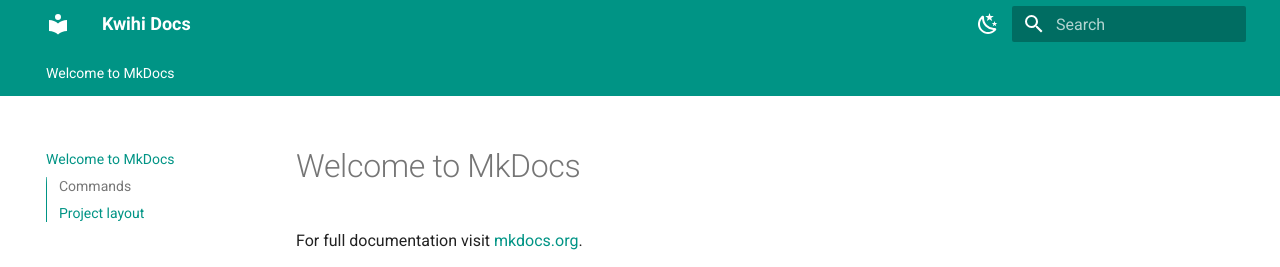
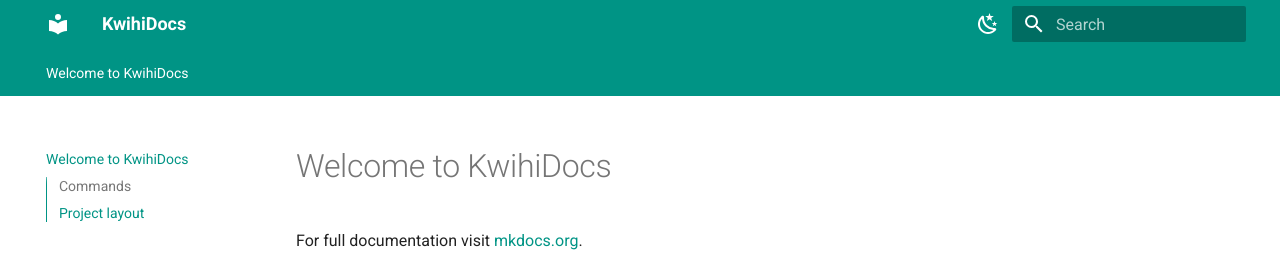
Before and after one commit to thiel3/kwihinet, an MkDocs documentation site: the page built from docs/index.md, in a window 1280 px wide. Shown: the top 267 px of the page. Built offline with MkDocs 1.6.1 and Material for MkDocs 9.7.7, drawn with Linux system fonts in a browser that asks for light colours.

Commit message:
update sitename and index

```diff
--- a/docs/index.md
+++ b/docs/index.md
@@ -1,4 +1,4 @@
-# Welcome to MkDocs
+# Welcome to KwihiDocs
 
 For full documentation visit [mkdocs.org](https://www.mkdocs.org).
 
--- a/mkdocs.yml
+++ b/mkdocs.yml
@@ -1,4 +1,4 @@
-site_name: Kwihi Docs
+site_name: KwihiDocs
 site_url: https://kwihi.net
 theme:
   name: material
```
